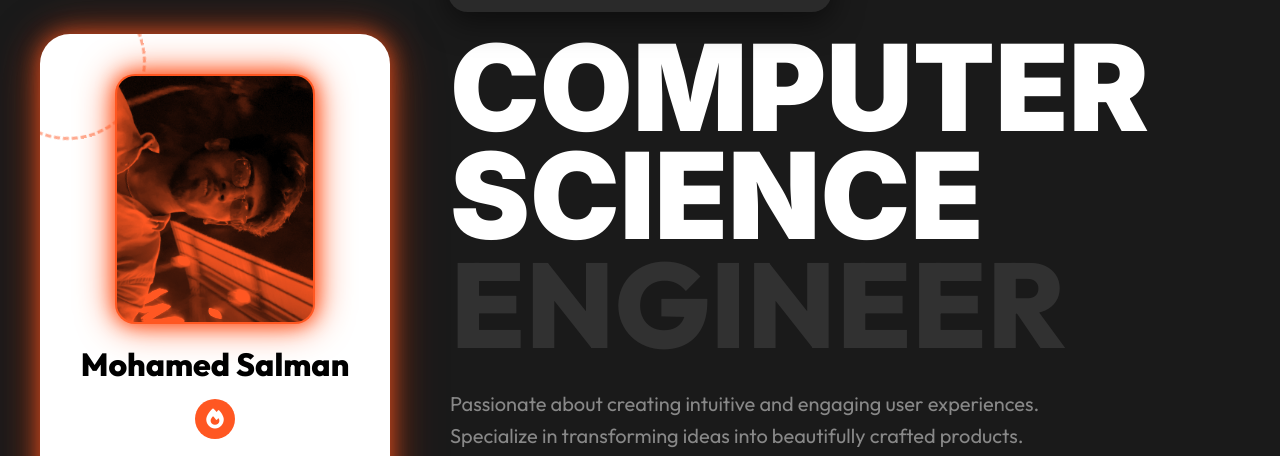
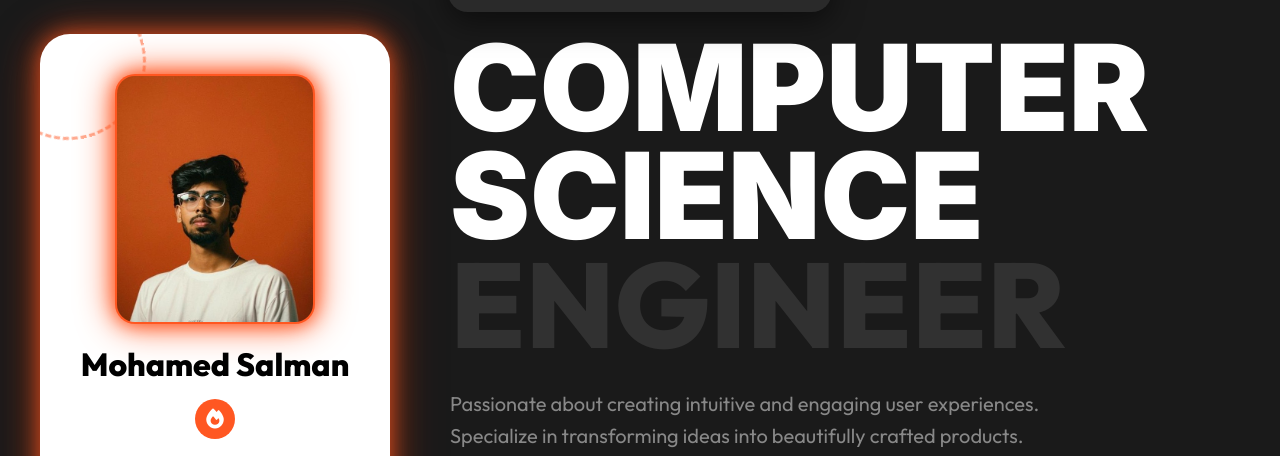
Before and after one commit to Mo-Salman-q/SanDraft---Personal-Portfolio, a website: page public/index.html in a window 1280 px wide. Shown: the part 83-539 px from the top of the page. Drawn offline with Linux system fonts and the light colour scheme.

Commit message:
photo updated

```diff
--- a/public/css/style.css
+++ b/public/css/style.css
@@ -119,8 +119,8 @@ body {
     width: 100%;
     height: 100%;
     object-fit: cover;
-    mix-blend-mode: multiply;
-    filter: grayscale(100%) contrast(150%);
+    /* mix-blend-mode: multiply;
+    filter: grayscale(100%) contrast(150%); */
 }
 
 .profile-card h2 {
@@ -212,7 +212,7 @@ body {
     border-radius: 20px;
     z-index: 1000;
     box-shadow: 0 10px 30px rgba(0, 0, 0, 0.5);
-    transition: all 0.3s cubic-bezier(0.175, 0.885, 0.32, 1);
+    transition: all 0.4s ease;
     overflow: hidden;
 }
 
--- a/public/index.html
+++ b/public/index.html
@@ -20,7 +20,7 @@
         <aside class="left-sidebar slide-in-left">
             <div class="profile-card">
                 <div class="profile-image">
-                    <img src="/public/images/my-photo.png" alt="Mohamed Salman">
+                    <img src="/public/images/mypic1.jpeg" alt="Mohamed Salman">
                 </div>
                 <h2>Mohamed Salman</h2>
                 <div class="tag"><i class="fas fa-fire"></i></div>
```
Also changed, not shown: public/images/mypic.jpeg (added), public/images/mypic1.jpeg (added).
